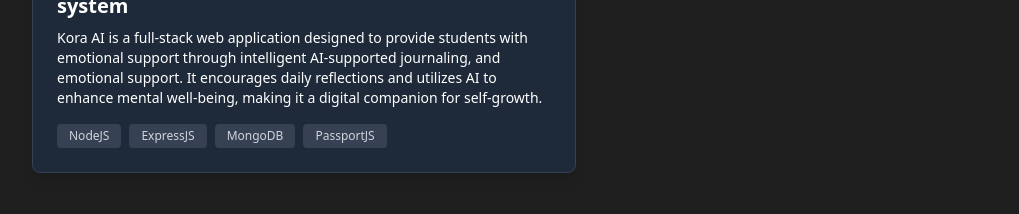
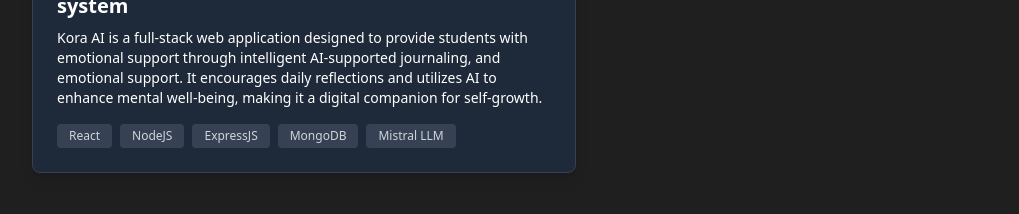
Before and after one commit to atmikgoswami/atmikgoswami, a React (Vite) app: page / in a window 1280 px wide. Shown: the part 2620-2834 px from the top of the page, without its empty margins (48-1067 px from the left). Built offline with nearby package versions, Linux system fonts and the light colour scheme.

Commit message:
add Kora project

```diff
--- a/src/components/Project/Project.jsx
+++ b/src/components/Project/Project.jsx
@@ -49,7 +49,7 @@ export default function Project({ theme }) {
         "Kora AI is a full-stack web application designed to provide students with emotional support through intelligent AI-supported journaling, and emotional support. It encourages daily reflections and utilizes AI to enhance mental well-being, making it a digital companion for self-growth.",
       github: "https://github.com/atmikgoswami/kora-frontend",
       live: "https://kora25.netlify.app/",
-      tech: ["NodeJS", "ExpressJS", "MongoDB", "PassportJS"],
+      tech: ["React", "NodeJS", "ExpressJS", "MongoDB", "Mistral LLM"],
     },
   ];
 
```
